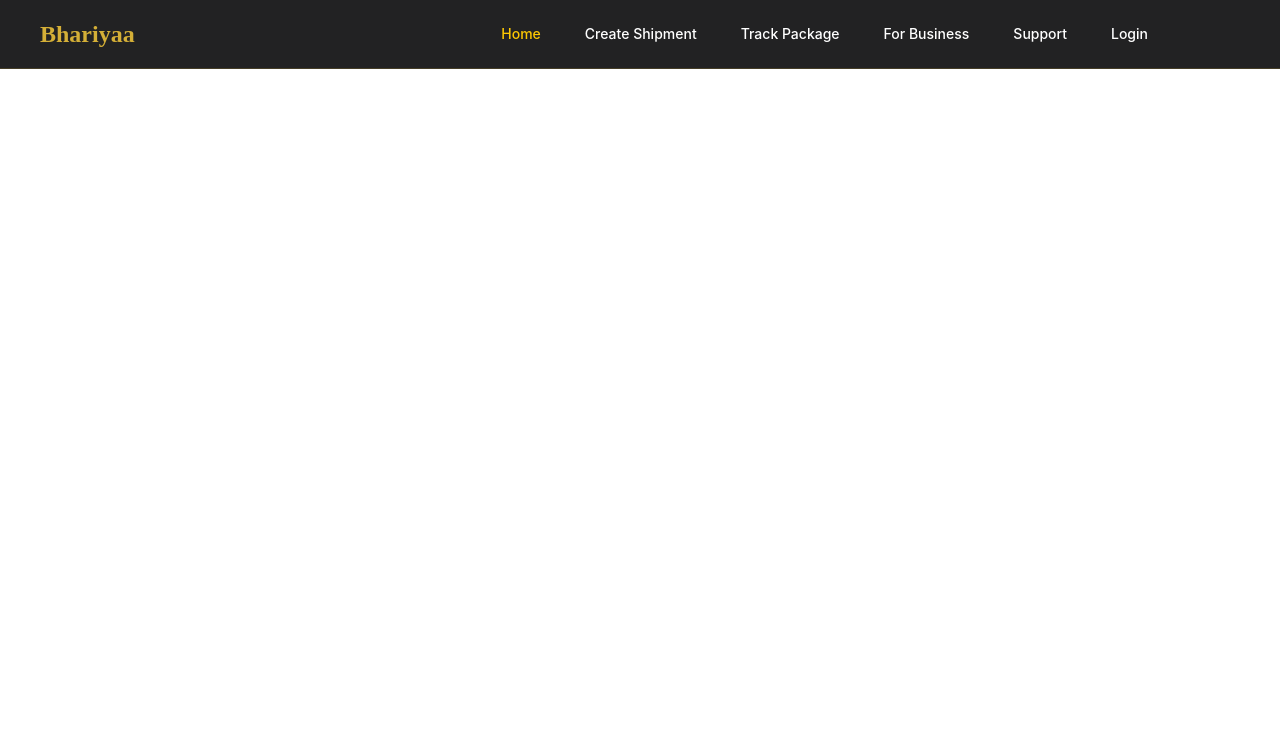
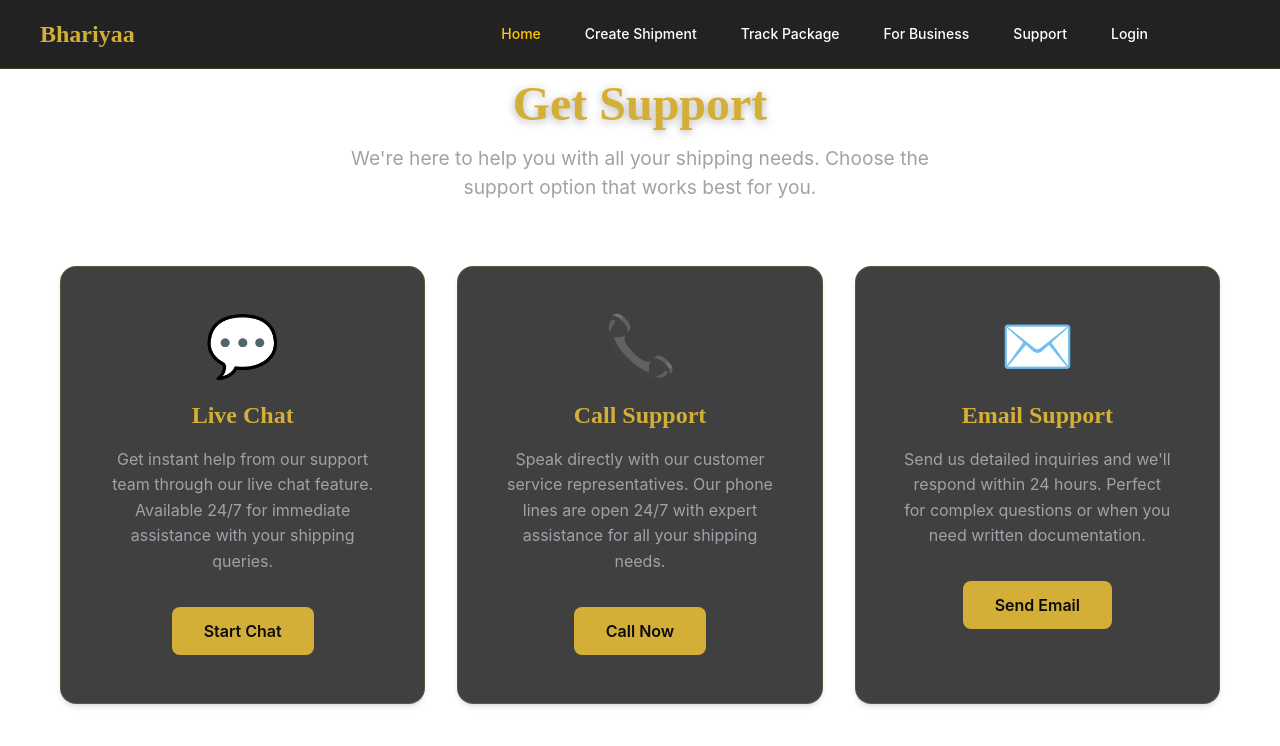
Before and after one commit to niroj-tamang6988/Bhariya, a React (Vite) app: page /Support in a window 1280 px wide. Shown: the top 746 px of the page. Built offline with nearby package versions, Linux system fonts and the light colour scheme.

Commit message:
Creating routes for the Support Page

```diff
--- a/src/Pages/SupportPage.tsx
+++ b/src/Pages/SupportPage.tsx
@@ -92,3 +92,4 @@ function SupportPage() {
 
     )
 }
+export default SupportPage
--- a/src/Routes/RoutePage.tsx
+++ b/src/Routes/RoutePage.tsx
@@ -3,6 +3,7 @@ import Navbar from "../Components/Navbar"
 import HomePage from "../Pages/HomePage"
 import CreateShipmentPage from "../Pages/CreateShipmentPage"
 import ForBusinessPage from "../Pages/ForBusinessPage"
+import SupportPage from "../Pages/SupportPage"
 
 function RoutePage() {
     return (
@@ -13,6 +14,8 @@ function RoutePage() {
                 <Route path="/DashboardPage" element={<HomePage />} />
                 <Route path="/CreateShipmentPage" element={<CreateShipmentPage />} />
                 <Route path="/ForBusinessPage" element={<ForBusinessPage />} />
+                {/* |<Route path="/TrackPage" element={<TrackPage />} /> */}
+                <Route path="/Support" element={<SupportPage/>} />
             </Routes>
         </>
     )
```
